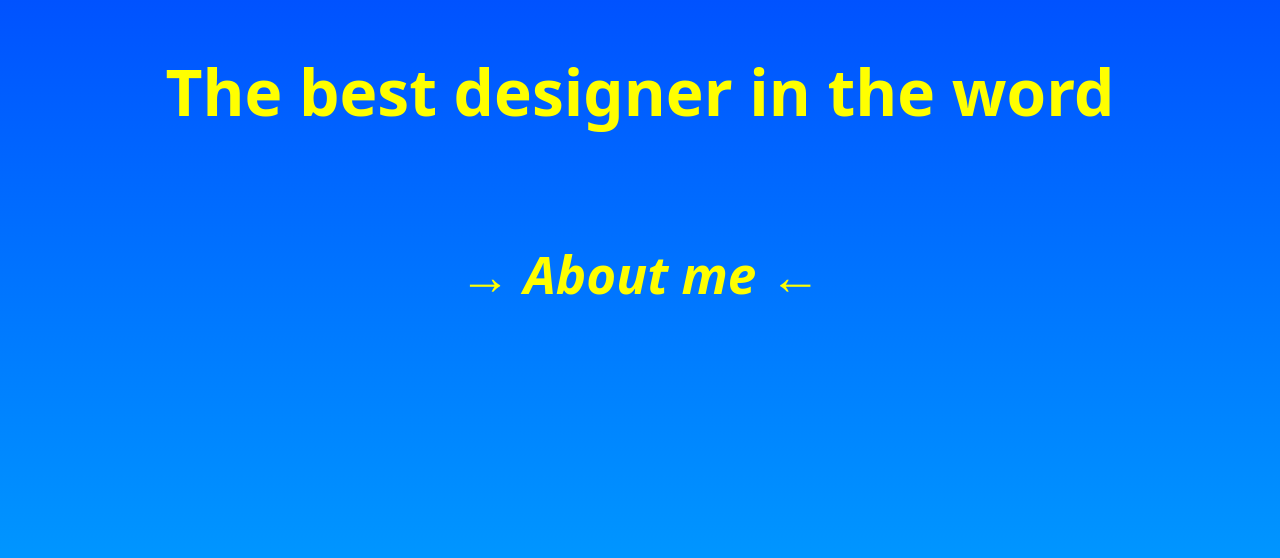
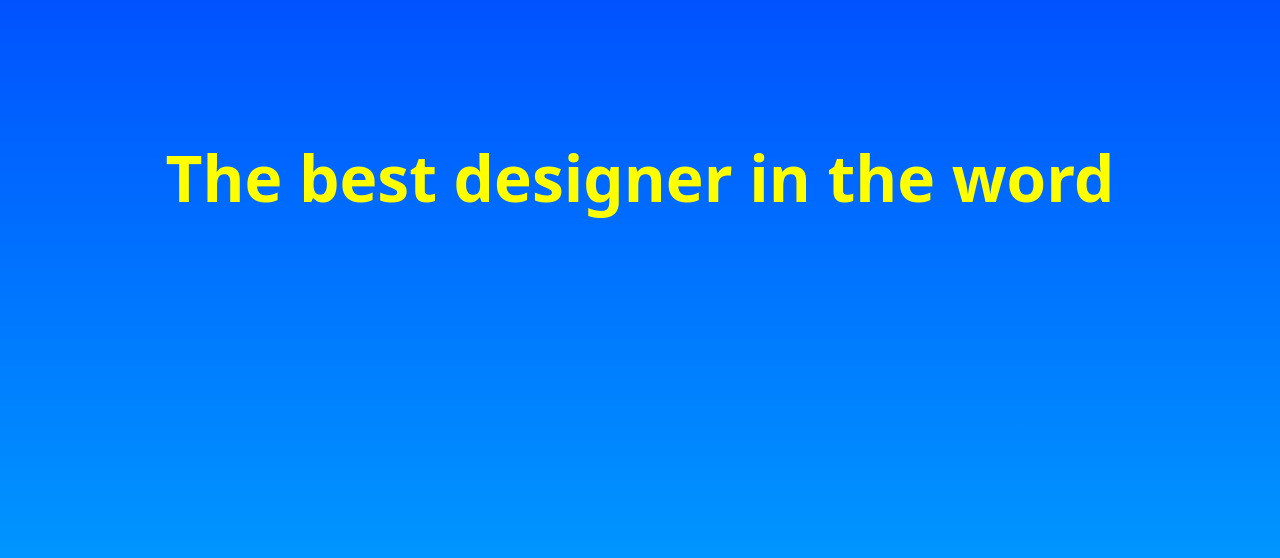
Before and after one commit to liamgraf-8/portfolio, a plain HTML site: page index.html in a window 1280 px wide. Shown: the part 678-1236 px from the top of the page. Drawn offline with Linux system fonts and the light colour scheme.

Commit message:
Update index.html

```diff
--- a/index.html
+++ b/index.html
@@ -21,13 +21,11 @@
         }
         h1{font-size: 12vw;}
         h2{font-size: 5vw;}
-        h3{font-style: italic;
-        font-size: 4vw;}
+
     </style>
 </head>
 <body>
     <h1>Liam Graf</h1>
     <h2>The best designer in the word</h2>
-    <h3>→ About me ←</h3>
 </body>
 </html>
```
